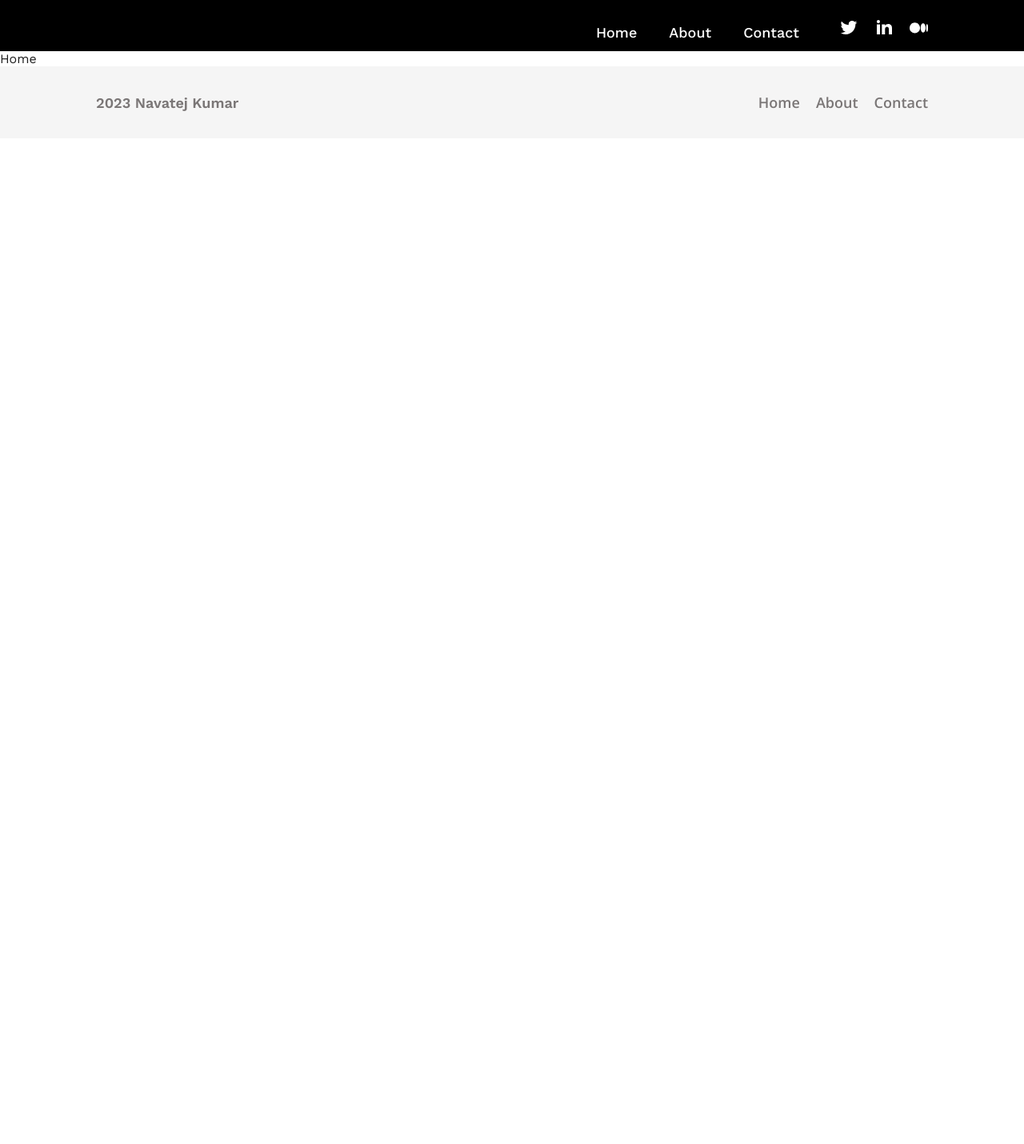
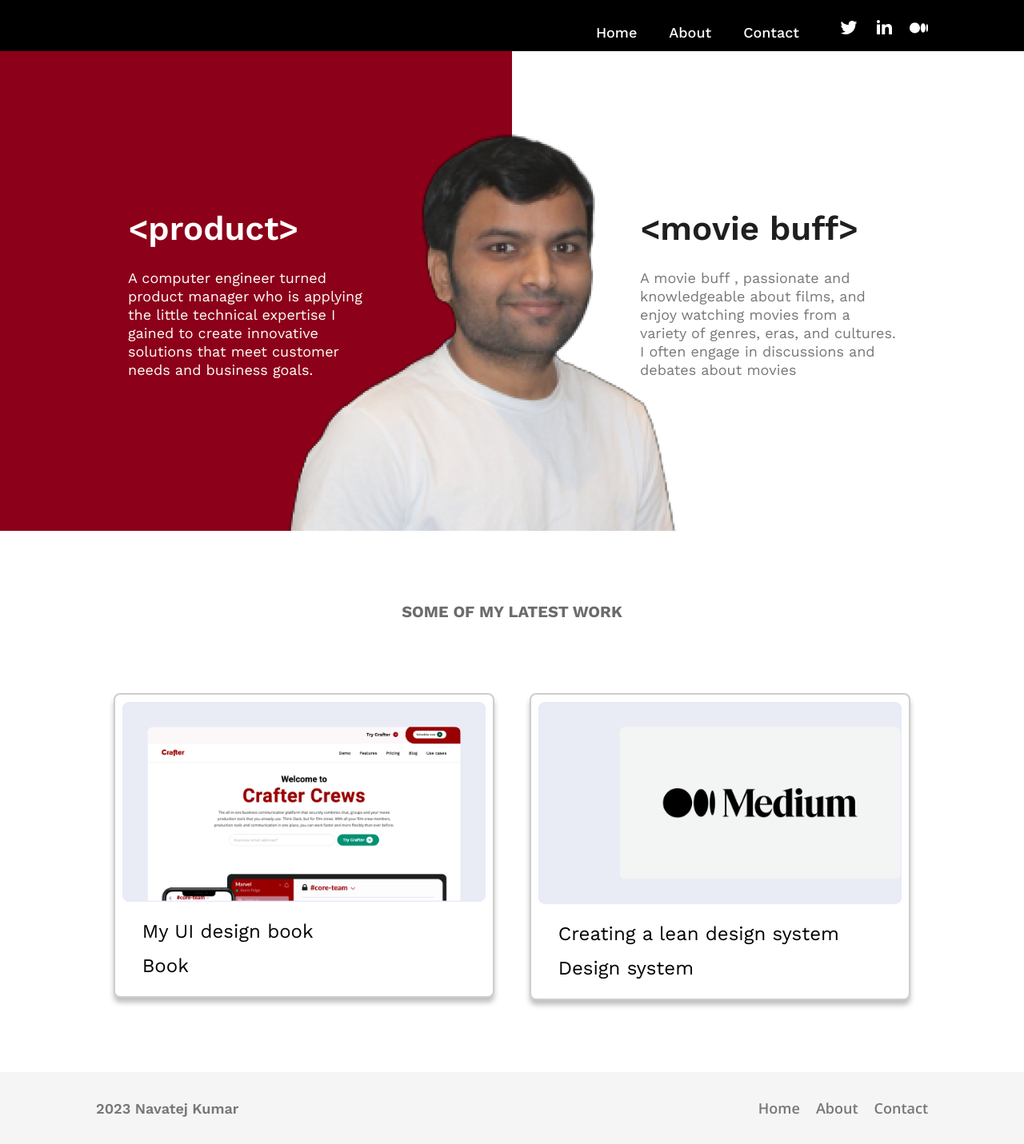
Before and after one commit to jayvaddoriya/portfolio, a React (Create React App) app: page / in a window 1280 px wide. Shown: the whole page at 80% size. Before the commit the page ends 800 px from the top, so only its background shows below. Built offline with nearby package versions, Linux system fonts and the light colour scheme.

Commit message:
page complated

```diff
--- a/src/App.scss
+++ b/src/App.scss
@@ -21,6 +21,38 @@
 .ant-drawer-content-wrapper {
   box-shadow: none !important;
   height: 100% !important;
+}
+.ant-card {
+  background: #ffffff;
+  padding: 10px 10px 0;
+  border: 2px solid #d0cdcd;
+  box-shadow: 0px 6.04853px 6.04853px rgba(0, 0, 0, 0.25);
+  border-radius: 8px;
+}
+.ant-card-cover {
+  background: #e9ecf5;
+  border: 1px solid #e5e9fd;
+  border-radius: 8px;
+  padding: 30px 30px 0;
+}
+.ant-card-meta-detail {
+  .ant-card-meta-title,
+  .ant-card-meta-description {
+    font-family: $primary-font;
+    font-style: normal;
+    font-weight: 300;
+    font-size: 24px;
+    line-height: 35px;
+    color: $blackColor;
+  }
+}
+.secondCard {
+  .ant-card-cover {
+    background: #e9ecf5;
+    border: 1px solid #e5e9fd;
+    border-radius: 8px;
+    padding: 30px 0px 30px 100px !important;
+  }
 }
 
 @media (min-width: 280px) {
--- a/src/pages/Contact/Contact.jsx
+++ b/src/pages/Contact/Contact.jsx
@@ -1,4 +1,4 @@
-import { Col, Row } from "antd";
+import { Button, Col, Form, Input, Row } from "antd";
 import React from "react";
 import { Link } from "react-router-dom";
 import navtej from "../../assets/png/Maskgroup.png";
@@ -6,8 +6,14 @@ import twitter from "../../assets/png/twitter_circle.png";
 import linkedin from "../../assets/png/linkedin.png";
 import medium from "../../assets/png/Mediumicon.png";
 import "./contact.scss";
+import { useForm } from "antd/es/form/Form";
 
 const Contact = () => {
+  const [form] = useForm();
+  const handleOnSubmit = (values) => {
+    console.log(values);
+    form.resetFields();
+  };
   return (
     <div className="contact">
       <div className="container">
@@ -17,21 +23,24 @@ const Contact = () => {
             <p>Get in touch with me via social media or email</p>
             <div className="socialIcons">
               <Link to="https://twitter.com/CrafterInc" target="_blank">
-                <div className="twitter">
+                <div className="twitter commonClass">
                   <img src={twitter} alt="twitter" />
+                  Twitter
                 </div>
               </Link>
               <Link
                 to="https://www.linkedin.com/company/crafter-inc/."
                 target="_blank"
               >
-                <div className="linkedin">
-                  <img src={linkedin} alt="linkedin" />
+                <div className="medium commonClass">
+                  <img src={medium} alt="medium" />
+                  Medium
                 </div>
               </Link>
               <Link to="https://medium.com/@crafter-inc" target="_blank">
-                <div className="medium">
-                  <img src={medium} alt="medium" />
+                <div className="linkedin commonClass">
+                  <img src={linkedin} alt="linkedin" />
+                  LinkedIn
                 </div>
               </Link>
             </div>
@@ -41,6 +50,60 @@ const Contact = () => {
           </Col>
         </Row>
       </div>
+      <div className="contactForm">
+        <div className="container">
+          <h2>Send me an email</h2>
+          <Form layout="vertical" form={form} onFinish={handleOnSubmit}>
+            <div className="formdiv">
+              <Row className="innerForm" justify="space-between">
+                <Col xxl={11}>
+                  <Form.Item
+                    label="Name"
+                    name="name"
+                    rules={[
+                      {
+                        required: true,
+                        message: "Please input your name!",
+                      },
+                    ]}
+                  >
+                    <Input />
+                  </Form.Item>
+                  <Form.Item
+                    label="Email"
+                    name="email"
+                    rules={[
+                      {
+                        required: true,
+                        message: "Please input your email!",
+                      },
+                    ]}
+                  >
+                    <Input />
+                  </Form.Item>
+                </Col>
+                <Col xxl={11}>
+                  <Form.Item
+                    label="Message"
+                    name="message"
+                    rules={[
+                      {
+                        required: true,
+                        message: "Please enter message!",
+                      },
+                    ]}
+                  >
+                    <Input.TextArea rows={5} />
+                  </Form.Item>
+                </Col>
+              </Row>
+              <div className="sendEmailBtn">
+                <Button htmlType="submit">Send email</Button>
+              </div>
+            </div>
+          </Form>
+        </div>
+      </div>
     </div>
   );
 };
--- a/src/pages/Contact/contact.scss
+++ b/src/pages/Contact/contact.scss
@@ -1,7 +1,7 @@
 @import "../../styles/globle.scss";
 
 .contact {
-  margin: 90px 0;
+  margin: 90px 0 0;
   .heading {
     display: flex;
     flex-direction: column;
@@ -22,5 +22,83 @@
       line-height: 29px;
       color: $paraGraphColor;
     }
+    .socialIcons {
+      display: grid;
+      gap: 20px;
+      grid-template-columns: repeat(2, 1fr);
+      margin-top: 30px;
+      .commonClass {
+        display: flex;
+        align-items: center;
+        gap: 20px;
+        font-family: $primary-font;
+        font-style: normal;
+        font-weight: 700;
+        font-size: 22px;
+      }
+      .twitter {
+        color: #1cb7eb;
+      }
+      .linkedin {
+        color: #2797cf;
+      }
+      .medium {
+        color: #000000;
+      }
+    }
+  }
+  .contactForm {
+    padding: 90px 0;
+    background: #fafafa;
+    box-shadow: inset 0px 2px 3px rgba(0, 0, 0, 0.25);
+    h2 {
+      margin-bottom: 30px;
+      font-family: $primary-font;
+      font-weight: 300;
+      font-size: 32px;
+    }
+    h3 {
+      font-family: $primary-font;
+      font-weight: 300;
+      font-size: 32px;
+      line-height: 49px;
+    }
+    .formdiv {
+      display: flex;
+      flex-direction: column;
+      .innerForm {
+        display: flex;
+        label {
+          font-family: $primary-font;
+          font-style: normal;
+          font-weight: 400;
+          font-size: 21px;
+          line-height: 29px;
+        }
+        textarea {
+          min-height: 140px;
+          background: #ffffff;
+          border: 1px solid #a8a8a8;
+          border-radius: 5px;
+        }
+        input {
+          height: 40px;
+          background: #ffffff;
+          border: 1px solid #a8a8a8;
+          border-radius: 5px;
+        }
+      }
+      .sendEmailBtn {
+        display: flex;
+        justify-content: flex-end;
+        button {
+          background-color: $blackColor;
+          color: $whiteColor;
+          font-weight: 600;
+          font-size: 18px;
+          line-height: 20px;
+        }
+      }
+    }
   }
 }
--- a/src/pages/Home/Home.jsx
+++ b/src/pages/Home/Home.jsx
@@ -1,7 +1,73 @@
+import { Card, Col, Row } from "antd";
 import React from "react";
+import "./home.scss";
+import navtej from "../../assets/png/Navtej.png";
+import crafter from "../../assets/png/crafter.png";
+import medium from "../../assets/png/medium.png";
+
+const { Meta } = Card;
 
 const Home = () => {
-  return <div>Home</div>;
+  return (
+    <div className="home">
+      <Row className="mainDiv">
+        <Col xxl={12} xl={12} lg={12} className="leftSide">
+          <div className="contant">
+            <h1>{`<product>`}</h1>
+            <p>
+              A computer engineer turned product manager who is applying the
+              little technical expertise I gained to create innovative solutions
+              that meet customer needs and business goals.
+            </p>
+          </div>
+        </Col>
+        <img src={navtej} alt="navtej" className="imageOfNavtej" />
+        <Col xxl={12} xl={12} lg={12} className="rightSide">
+          <div className="contant">
+            <h1>{`<movie buff>`}</h1>
+            <p>
+              A movie buff , passionate and knowledgeable about films, and enjoy
+              watching movies from a variety of genres, eras, and cultures. I
+              often engage in discussions and debates about movies
+            </p>
+          </div>
+        </Col>
+      </Row>
+      <div className="latestWork">
+        <div className="container">
+          <Row>
+            <Col xxl={8} xl={8}>
+              <br className="border" />
+            </Col>
+            <Col xxl={8} xl={8} style={{ textAlign: "center" }}>
+              <p>SOME OF MY LATEST WORK</p>
+            </Col>
+            <Col xxl={8} xl={8}>
+              <br />
+            </Col>
+          </Row>
+          <Row justify="space-around" className="innerCardDiv">
+            <Col xxl={11} xl={11} lg={11}>
+              <Card cover={<img alt="example" src={crafter} />}>
+                <Meta title="My UI design book" description="Book" />
+              </Card>
+            </Col>
+            <Col xxl={11} xl={11} lg={11}>
+              <Card
+                className="secondCard"
+                cover={<img alt="example" src={medium} />}
+              >
+                <Meta
+                  title="Creating a lean design system"
+                  description="Design system"
+                />
+              </Card>
+            </Col>
+          </Row>
+        </div>
+      </div>
+    </div>
+  );
 };
 
 export default Home;
--- /dev/null
+++ b/src/pages/Home/home.scss
@@ -0,0 +1,90 @@
+@import "../../styles/globle.scss";
+
+.home {
+  .mainDiv {
+    position: relative;
+    height: 600px !important;
+    height: 100%;
+  }
+  @media (max-width: 1024px) {
+    height: 425px !important;
+  }
+  .leftSide {
+    display: flex;
+    align-items: center;
+    justify-content: center;
+    background-color: $primaryColor;
+    .contant {
+      max-width: 40%;
+      @media (max-width: 1440px) {
+        max-width: 50%;
+      }
+      h1 {
+        font-family: $primary-font;
+        font-weight: 600;
+        font-size: 42px;
+        line-height: 61px;
+        color: $whiteColor;
+        margin-bottom: 20px;
+      }
+      p {
+        font-family: $primary-font;
+        font-weight: 400;
+        font-size: 18px;
+        line-height: 23px;
+        color: $whiteColor;
+      }
+    }
+  }
+  .rightSide {
+    display: flex;
+    align-items: center;
+    justify-content: center;
+    .contant {
+      max-width: 40%;
+      @media (max-width: 1440px) {
+        max-width: 50%;
+      }
+      h1 {
+        font-family: $primary-font;
+        font-weight: 600;
+        font-size: 42px;
+        line-height: 61px;
+        margin-bottom: 20px;
+      }
+      p {
+        font-family: $primary-font;
+        font-weight: 400;
+        font-size: 18px;
+        line-height: 23px;
+        color: $paraGraphColor;
+      }
+    }
+  }
+  .imageOfNavtej {
+    position: absolute;
+    bottom: 0;
+    left: 50%;
+    transform: translate(-50%, 0%);
+    @media (max-width: 1440px) {
+      left: 47%;
+    }
+  }
+  .latestWork {
+    padding: 90px 0;
+    .innerCardDiv {
+      padding: 90px 0 0;
+    }
+    p {
+      font-family: $primary-font;
+      font-style: normal;
+      font-weight: 700;
+      font-size: 20px;
+      line-height: 23px;
+      color: rgba(0, 0, 0, 0.58);
+    }
+    .border {
+      border: 1px solid #d0cdcd;
+    }
+  }
+}
```
Also changed, not shown: src/assets/png/crafter.png (added), src/assets/png/medium.png (added).
